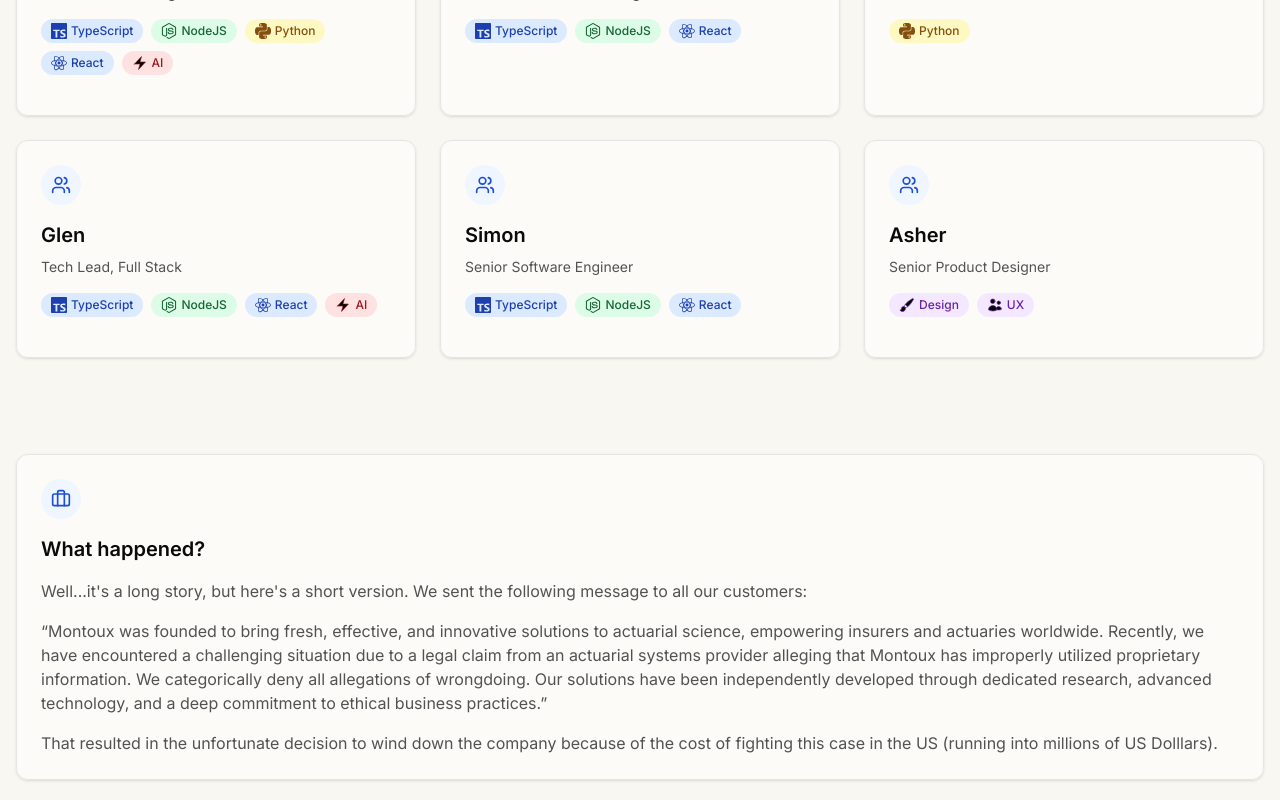
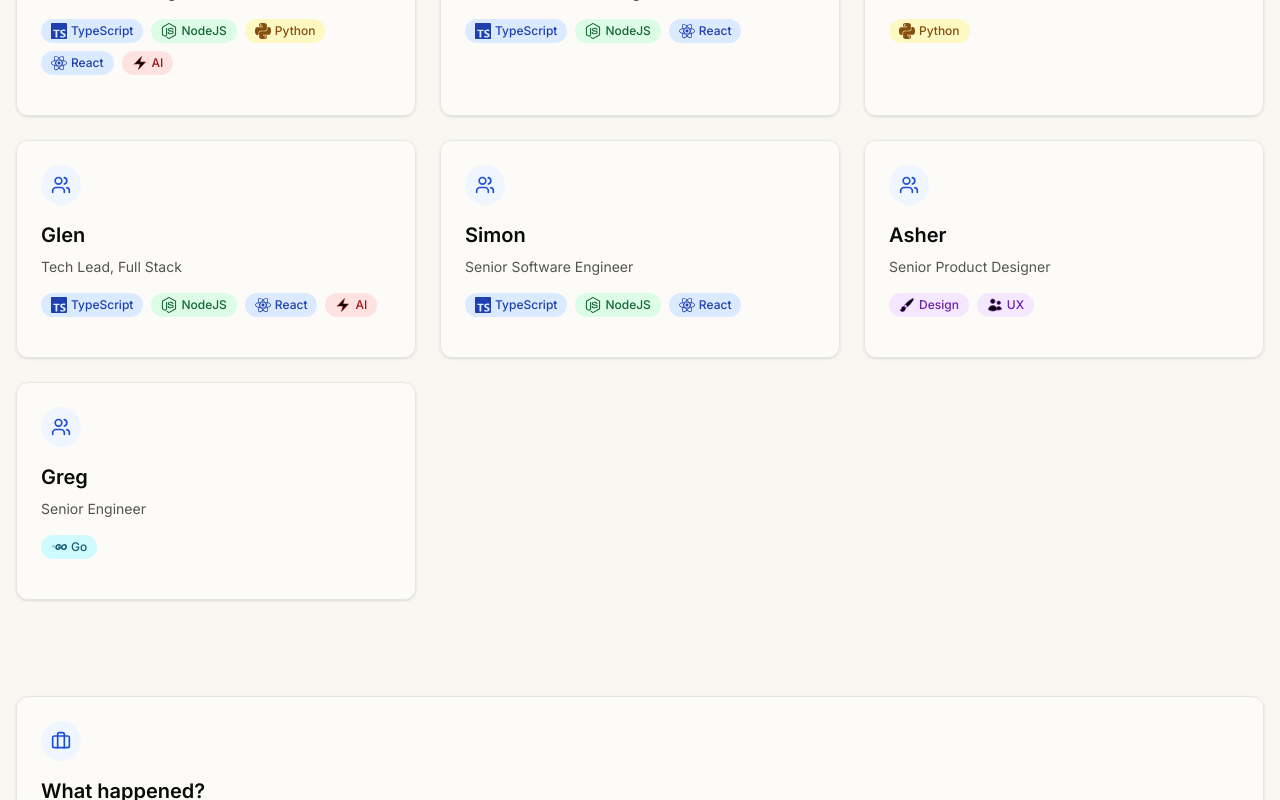
Before and after one commit to mrmattwright/mon-crew, a Next.js app: page / in a window 1280 px wide. Shown: the part 490-1290 px from the top of the page. Built offline with nearby package versions, Linux system fonts and the light colour scheme.

Commit message:
jos cv, gregs bio

```diff
--- a/app/data/team.ts
+++ b/app/data/team.ts
@@ -47,11 +47,15 @@ export const teamMembers: TeamMember[] = [
     email: "jotregidga@gmail.com",
     linkedin: "https://www.linkedin.com/in/jo-tregidga/",
     github: "",
-    bio: "Full stack",
-    cv: "",
+    bio: `
+      <p className="mb-4">At Montoux, Jo brought a refreshing blend of technical acumen and a collaborative spirit to our development team. As a Web Developer and Front End Engineer, Jo played a key role in rebuilding our actuarial platform, utilizing TypeScript and React to revamp and optimize the architecture. With a sharp eye for detail Jo worked side by side without deisgner to realise their designs in pixel perfect detail. She also was heavily involved adoption of X-state for state management.</p>
+      <p className="mb-4"> Jo didn't just build software; she built an environment of inclusivity and continuous improvement. Leveraging AWS services like DynamoDB and S3, and implementing cloud infrastructure with Terraform, Jo made significant contributions to making our deployment process reliable and efficient, and released the software that she built! </p>
+      <p className="mb-4"> Jo's knack for leadership went beyond technical contributions. She was an active participant in agile ceremonies, helping to foster a collaborative culture and keep the team on track. Jo's drive to continuously learn, paired with her dedication to team cohesion, made her a standout developer that any hiring manager would be fortunate to have on their team.</p>
+    `,
+    cv: "/cvs/Jo-Tregidga-CV.pdf",
     testimonials: [
       {
-        quote: "Our team's dedication and creativity were unmatched. I'm grateful for the opportunity to have worked with such talented individuals.",
+        quote: "Hard working, dilligent, willing to ask questions and learn new things. Jo got involved in so many areas of the business and always produced high quality work.",
         author: "Matt W (CTO)"
       }
     ],
@@ -124,5 +128,22 @@ export const teamMembers: TeamMember[] = [
       }
     ],
     skills: ["Design", "UX"]
+  },
+  {
+    id: "greg",
+    name: "Greg",
+    role: "Senior Engineer",
+    email: "greg.lowe@gmail.com",
+    linkedin: "https://www.linkedin.com/in/greg-lowe-a76741b8/",
+    github: "",
+    bio: "TODO",
+    cv: "",
+    testimonials: [
+      {
+        quote: "If you want a thing to run fast, without errors and that to also be a simple thing to maintain, then Greg is your man.",
+        author: "Matt W"
+      }
+    ],
+    skills: ["Go"]
   }
 ];
--- a/app/team/[id]/page.tsx
+++ b/app/team/[id]/page.tsx
@@ -92,7 +92,7 @@ export default function TeamMemberPage({ params }: { params: { id: string } }) {
                 <div className="inline-flex h-10 w-10 items-center justify-center rounded-full bg-blue-100">
                   <Quote className="h-5 w-5 text-blue-700" />
                 </div>
-                <blockquote className="text-lg text-neutral-700 italic">
+                <blockquote className="text-lg text-neutral-700 italic pb-3">
                   {testimonial.quote}
                 </blockquote>
               </div>
```
Also changed, not shown: 1 other file (tests, documents, lock files or other folders).
